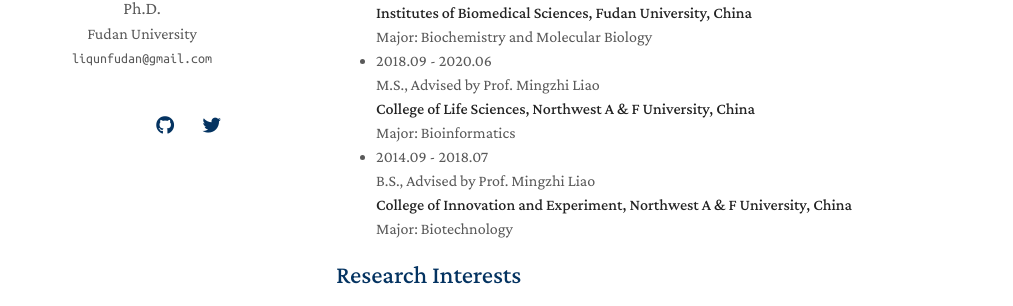
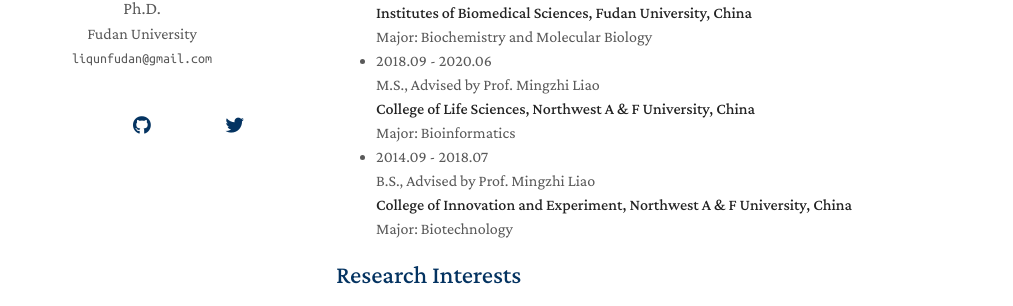
Before and after one commit to liqunbio/liqunbio.github.io, a Jekyll site: the page built from index.md, in a window 1280 px wide. Shown: the part 242-548 px from the top of the page, without its empty margins (134-1147 px from the left). Built offline with Jekyll 4.4.1, drawn with Linux system fonts in a browser that asks for light colours; nearby versions of some CDN libraries; a style sheet for code colours, icons or effects is not loaded; our own code applies the rules of GitHub Pages for plain Markdown files.

Commit message:
Update homepage.html

```diff
--- a/_layouts/homepage.html
+++ b/_layouts/homepage.html
@@ -68,6 +68,13 @@
         </a>
         {% endif %}
 
+        {% if site.pubmed %}
+        <a style="margin: 0 5px 0 0" href="{{ site.pubmed }}">
+          <i class="ai ai-pubmed"></i>
+        </a>
+        {% endif %}
+
+
         {% if site.linkedin %}
         <a style="margin: 0 5px 0 0" href="{{ site.linkedin }}">
           <i class="fab fa-linkedin"></i>
```
